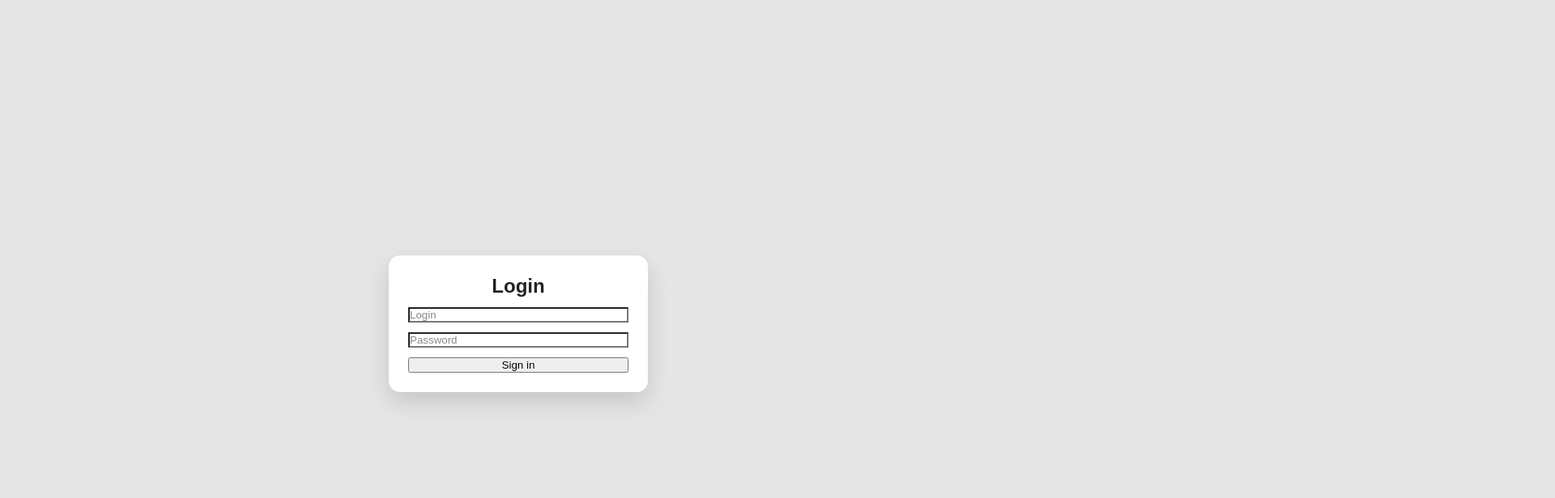
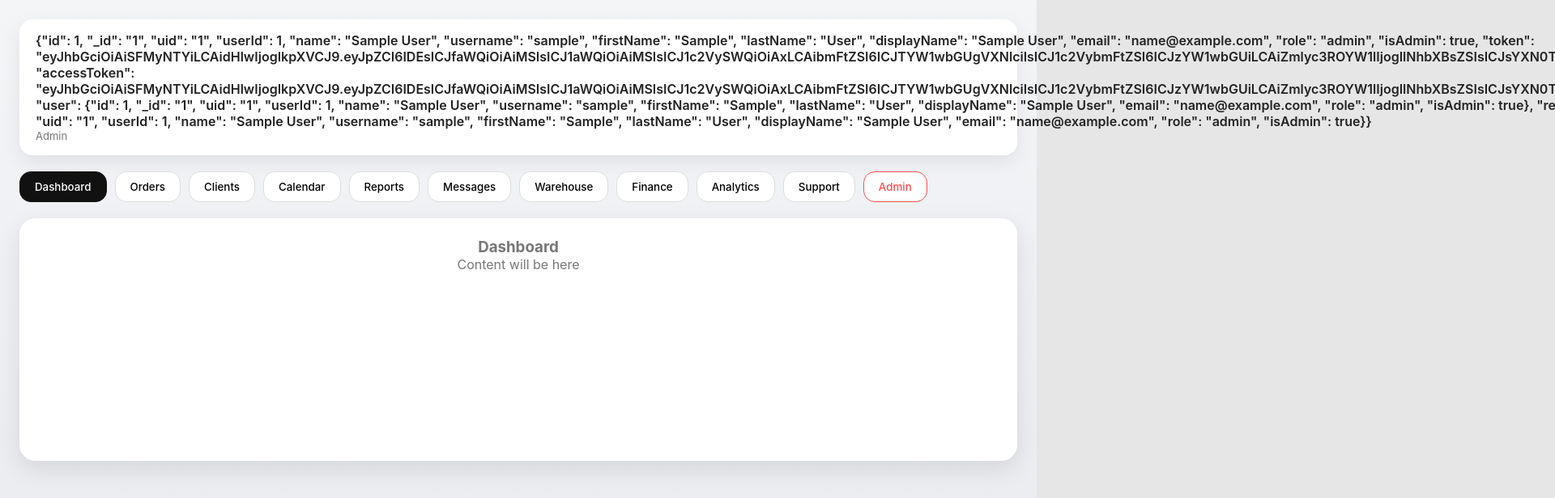
Before and after one commit to papkaandry/tvmount-app, a Next.js app: page /login in a window 1280 px wide. Shown: the top 616 px of the page at 81% size, 1920 px wide, since content can reach past the window. Built offline with nearby package versions, Linux system fonts and the light colour scheme; sample sign-in values are in the browser's storage.

Commit message:
Update page.tsx

```diff
--- a/app/login/page.tsx
+++ b/app/login/page.tsx
@@ -1,62 +1,103 @@
 'use client';
 
-import { useState, useEffect } from 'react';
+import { useEffect, useState } from 'react';
 import { useRouter } from 'next/navigation';
-import { getUsers, initUsersIfNeeded } from '@/app/lib/users';
+import AdminPanel from '@/app/components/AdminPanel';
+import { Role } from '@/app/lib/users';
 
-export default function LoginPage() {
+const tabs = [
+  'Dashboard',
+  'Orders',
+  'Clients',
+  'Calendar',
+  'Reports',
+  'Messages',
+  'Warehouse',
+  'Finance',
+  'Analytics',
+  'Support',
+];
+
+export default function HomePage() {
   const router = useRouter();
+  const [role, setRole] = useState<Role | null>(null);
+  const [user, setUser] = useState<string | null>(null);
+  const [activeTab, setActiveTab] = useState('Dashboard');
 
-  // ✅ ИНИЦИАЛИЗАЦИЯ АДМИНА (ОДИН РАЗ)
   useEffect(() => {
-    initUsersIfNeeded();
-  }, []);
+    const r = localStorage.getItem('role') as Role | null;
+    const u = localStorage.getItem('user');
 
-  const [login, setLogin] = useState('');
-  const [password, setPassword] = useState('');
-  const [error, setError] = useState('');
-
-  const handleLogin = () => {
-    setError('');
-
-    const users = getUsers();
-
-    const user = users.find(
-      (u) => u.login === login && u.password === password
-    );
-
-    if (!user) {
-      setError('Неверный логин или пароль');
+    if (!r || !u) {
+      router.push('/login');
       return;
     }
 
-    localStorage.setItem('user', user.login);
-    localStorage.setItem('role', user.role);
+    setRole(r);
+    setUser(u);
+  }, [router]);
 
-    router.push('/');
+  const handleLogout = () => {
+    localStorage.removeItem('user');
+    localStorage.removeItem('role');
+    router.push('/login');
   };
+
+  if (!role) return null;
 
   return (
     <div style={styles.page}>
-      <div style={styles.card}>
-        <h2 style={{ textAlign: 'center' }}>Login</h2>
+      {/* TOP BAR */}
+      <div style={styles.topBar}>
+        <div>
+          <div style={styles.userName}>{user}</div>
+          <div style={styles.userRole}>{role}</div>
+        </div>
 
-        <input
-          placeholder="Login"
-          value={login}
-          onChange={(e) => setLogin(e.target.value)}
-        />
+        <button onClick={handleLogout} style={styles.logout}>
+          Logout
+        </button>
+      </div>
 
-        <input
-          type="password"
-          placeholder="Password"
-          value={password}
-          onChange={(e) => setPassword(e.target.value)}
-        />
+      {/* TABS */}
+      <div style={styles.tabs}>
+        {tabs.map((tab) => (
+          <button
+            key={tab}
+            onClick={() => setActiveTab(tab)}
+            style={{
+              ...styles.tab,
+              ...(activeTab === tab ? styles.tabActive : {}),
+            }}
+          >
+            {tab}
+          </button>
+        ))}
 
-        {error && <div style={styles.error}>{error}</div>}
+        {role === 'admin' && (
+          <button
+            onClick={() => setActiveTab('Admin')}
+            style={{
+              ...styles.tab,
+              ...styles.adminTab,
+              ...(activeTab === 'Admin' ? styles.adminTabActive : {}),
+            }}
+          >
+            Admin
+          </button>
+        )}
+      </div>
 
-        <button onClick={handleLogin}>Sign in</button>
+      {/* CONTENT */}
+      <div style={styles.content}>
+        {activeTab === 'Admin' && role === 'admin' ? (
+          <AdminPanel />
+        ) : (
+          <div style={styles.placeholder}>
+            <h3>{activeTab}</h3>
+            <p>Content will be here</p>
+          </div>
+        )}
       </div>
     </div>
   );
@@ -67,27 +108,86 @@
 const styles: Record<string, React.CSSProperties> = {
   page: {
     minHeight: '100vh',
-    background: '#e6e6e6',
-    display: 'flex',
-    justifyContent: 'center',
-    alignItems: 'center',
-    fontFamily: 'Arial, sans-serif',
+    background: 'linear-gradient(180deg, #f4f5f7, #e9eaee)',
+    padding: 24,
+    fontFamily: 'Inter, Arial, sans-serif',
   },
 
-  card: {
-    width: 320,
-    background: '#ffffff',
-    padding: 24,
-    borderRadius: 14,
-    boxShadow: '0 12px 30px rgba(0,0,0,0.15)',
+  topBar: {
+    background: '#fff',
+    borderRadius: 16,
+    padding: '16px 20px',
     display: 'flex',
-    flexDirection: 'column',
-    gap: 12,
+    justifyContent: 'space-between',
+    alignItems: 'center',
+    marginBottom: 20,
+    boxShadow: '0 8px 24px rgba(0,0,0,0.08)',
   },
 
-  error: {
-    color: '#c62828',
+  userName: {
+    fontWeight: 600,
+    fontSize: 16,
+  },
+
+  userRole: {
     fontSize: 13,
+    color: '#777',
+    textTransform: 'capitalize',
+  },
+
+  logout: {
+    padding: '8px 16px',
+    borderRadius: 12,
+    border: 'none',
+    background: '#ff4d4f',
+    color: '#fff',
+    fontWeight: 600,
+    cursor: 'pointer',
+  },
+
+  tabs: {
+    display: 'flex',
+    gap: 10,
+    flexWrap: 'wrap',
+    marginBottom: 20,
+  },
+
+  tab: {
+    padding: '10px 18px',
+    borderRadius: 14,
+    border: '1px solid #ddd',
+    background: '#fff',
+    cursor: 'pointer',
+    fontWeight: 500,
+    transition: 'all 0.2s ease',
+  },
+
+  tabActive: {
+    background: '#111',
+    color: '#fff',
+    border: '1px solid #111',
+  },
+
+  adminTab: {
+    border: '1px solid #ff4d4f',
+    color: '#ff4d4f',
+  },
+
+  adminTabActive: {
+    background: '#ff4d4f',
+    color: '#fff',
+  },
+
+  content: {
+    background: '#fff',
+    borderRadius: 20,
+    padding: 24,
+    minHeight: 300,
+    boxShadow: '0 10px 30px rgba(0,0,0,0.1)',
+  },
+
+  placeholder: {
     textAlign: 'center',
+    color: '#777',
   },
 };
```
